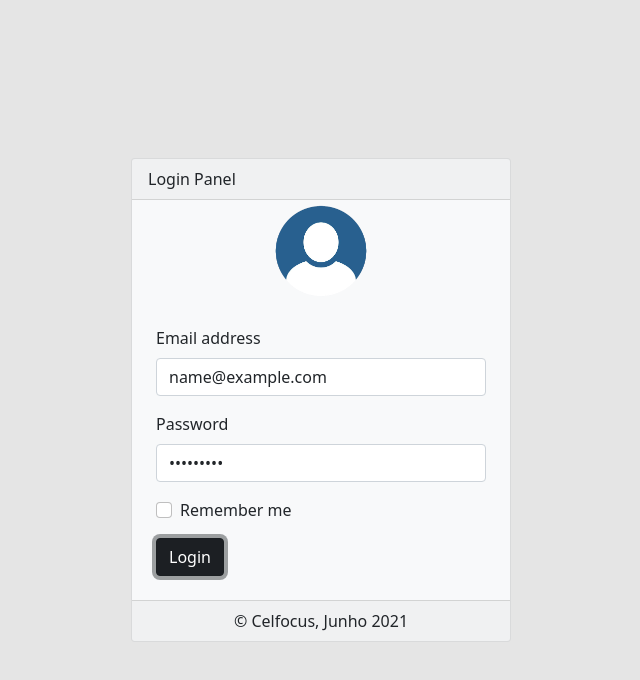
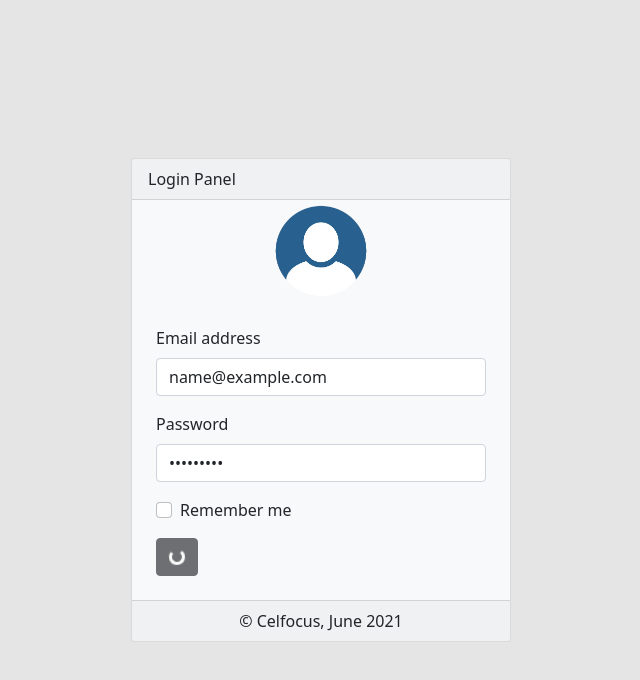
Before and after one commit to luisrodriguesds/project-react, a React (Create React App) app: page / in a window 1280 px wide. Both pictures are taken after typing "name@example.com", "Sample123" into the empty fields and a click on the button "Login". Shown: the top 680 px of the page, without its empty margins (319-959 px from the left). Built offline with nearby package versions, Linux system fonts and the light colour scheme.

Commit message:
feat: It was created the loading button

```diff
--- /dev/null
+++ b/src/Components/Button.tsx
@@ -0,0 +1,34 @@
+import React, { ButtonHTMLAttributes } from "react";
+
+import { Button as Btn, Spinner } from "react-bootstrap";
+
+type varients =
+  | "primary"
+  | "secondary"
+  | "success"
+  | "danger"
+  | "warning"
+  | "info"
+  | "light"
+  | "dark";
+
+interface IButton extends ButtonHTMLAttributes<HTMLButtonElement> {
+  variant: varients;
+  title: string;
+  loading?: boolean;
+}
+
+const Button: React.FC<IButton> = ({
+  title,
+  variant,
+  loading = false,
+  ...rest
+}) => {
+  return (
+    <Btn variant={variant} {...rest}>
+      {!loading ? title : <Spinner animation="border" size="sm" />}
+    </Btn>
+  );
+};
+
+export default Button;
--- a/src/pages/SignIn.tsx
+++ b/src/pages/SignIn.tsx
@@ -1,39 +1,47 @@
 import React, { useState } from "react";
 
 // import GenericCard from "../Components/GenericCard";
-import { Form, Button } from "react-bootstrap";
+import { Form } from "react-bootstrap";
 import Card from "../Components/Card";
 import { Container, Row, Col } from "reactstrap";
 import { useAuth } from "../contexts/auth";
 import Alert from "../Components/AlertMessage";
+import Button from "../Components/Button";
 
 const SignIn: React.FC = () => {
   const { signIn } = useAuth();
 
   const [email, setEmail] = useState("");
   const [password, setPassword] = useState("");
+  const [btnLoading, setBtnLoading] = useState(false);
 
   const [messageError, setMessageError] = useState("");
   const [errorIsOpen, setErrorIsOpen] = useState(false);
 
   const handleSubmit = async (e: any) => {
+    setBtnLoading(true);
+
     e.preventDefault();
     console.log(email, password, "aqui");
 
-    if ([email, password].some((item) => item === "")) {
-      setMessageError("Um ou mais campo então vazios");
-      setErrorIsOpen(true);
-      return;
-    }
+    await new Promise((resolve) => setTimeout(resolve, 2000));
 
-    // call the conext api
     try {
+      if ([email, password].some((item) => item === "")) {
+        setMessageError("Um ou mais campo então vazios");
+        setErrorIsOpen(true);
+        return;
+      }
+
+      // call the conext api
       await signIn({
         email,
         password,
       });
     } catch (error) {
       // error com alert
+    } finally {
+      setBtnLoading(false);
     }
   };
 
@@ -47,7 +55,7 @@ const SignIn: React.FC = () => {
             header="Login Panel"
             style={{ minWidth: "380px" }}
             image="/assets/logo-login.png"
-            footer={`© Celfocus, Junho 2021`}
+            footer={`© Celfocus, June 2021`}
           >
             <Alert
               message={messageError}
@@ -80,9 +88,13 @@ const SignIn: React.FC = () => {
               <Form.Group className="mb-3" controlId="formBasicCheckbox">
                 <Form.Check type="checkbox" label="Remember me" />
               </Form.Group>
-              <Button variant="dark" type="submit" block={true}>
-                Login
-              </Button>
+              <Button
+                loading={btnLoading}
+                variant="dark"
+                title="Login"
+                type="submit"
+                disabled={btnLoading}
+              />
             </Form>
           </Card>
           {/* <GenericCard
```
